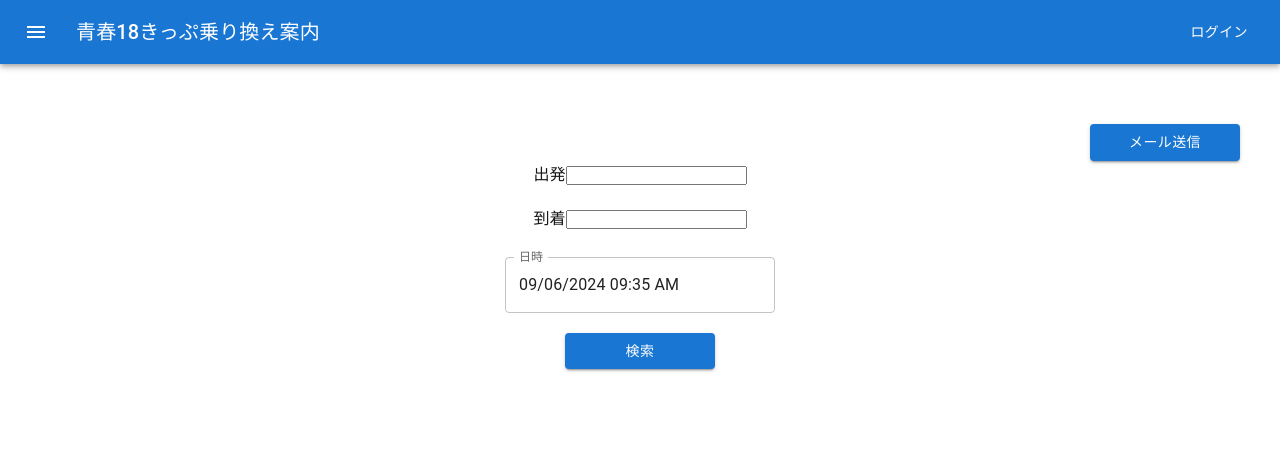
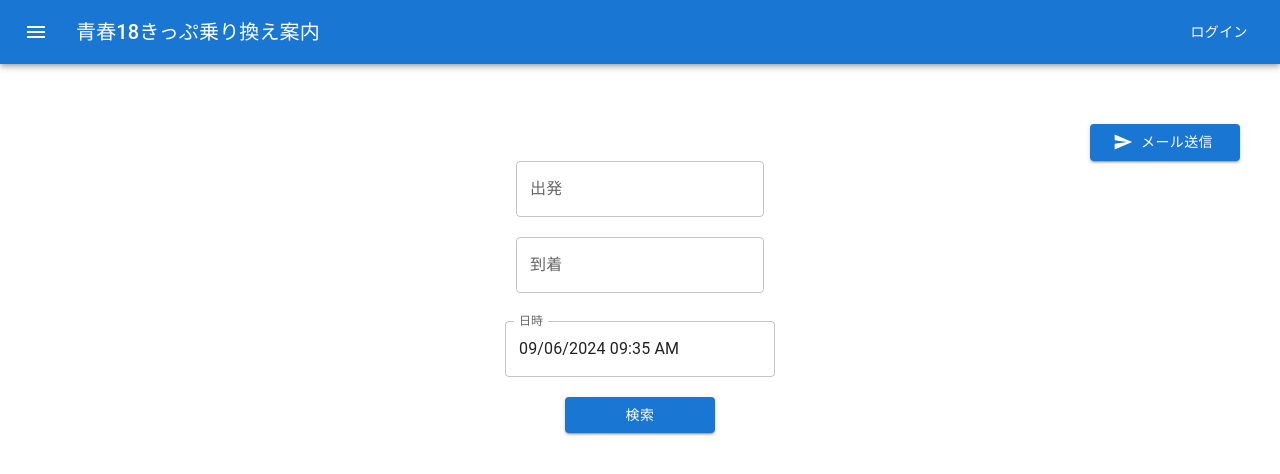
Before and after one commit to Tomohiro-Akinaga/TrekTrip, a Next.js app in the folder frontend/: page / in a window 1280 px wide. Shown: the top 474 px of the page. Built offline with nearby package versions, Linux system fonts and the light colour scheme.

Commit message:
ボタンをMUIに変更

```diff
--- a/frontend/src/components/atoms/button/TextButton/index.tsx
+++ b/frontend/src/components/atoms/button/TextButton/index.tsx
@@ -1,12 +1,27 @@
 import React, { ComponentPropsWithoutRef, PropsWithChildren } from "react";
 import style from "./index.module.css";
 import Button from "@mui/material/Button";
+import DeleteIcon from "@mui/icons-material/Delete";
 
-interface Props extends ComponentPropsWithoutRef<"button"> {}
+interface Props extends ComponentPropsWithoutRef<"button"> {
+  startIcon?: React.ReactNode;
+  endIcon?: React.ReactNode;
+}
 
-const TextButton = ({ children, onClick }: PropsWithChildren<Props>) => {
+const TextButton = ({
+  children,
+  onClick,
+  startIcon,
+  endIcon,
+}: PropsWithChildren<Props>) => {
   return (
-    <Button variant="contained" onClick={onClick} className={style.button}>
+    <Button
+      variant="contained"
+      onClick={onClick}
+      className={style.button}
+      startIcon={startIcon}
+      endIcon={endIcon}
+    >
       {children}
     </Button>
   );
--- a/frontend/src/components/organisms/SearchForm/index.tsx
+++ b/frontend/src/components/organisms/SearchForm/index.tsx
@@ -3,7 +3,7 @@ import TypeText from "@/components/atoms/input/TypeText";
 import styles from "./index.module.css";
 import SelectDateTime from "@/components/molecules/SelectDateTime";
 import TextButton from "@/components/atoms/button/TextButton";
-import getJST from "@/utils/getJST";
+import TextField from "@mui/material/TextField";
 import Icon from "@/components/atoms/Icon";
 import StepperBox from "@/components/molecules/box/StepperBox";
 import parseHTML from "@/utils/parseHTML";
@@ -70,8 +70,8 @@ const SearchForm = ({ children }: PropsWithChildren<Props>) => {
 
   return (
     <div className={styles.wrapper}>
-      <TypeText onChange={handleChangeArrival}>出発</TypeText>
-      <TypeText onChange={handleChangeDeparture}>到着</TypeText>
+      <TextField label="出発" onChange={handleChangeArrival} />
+      <TextField label="到着" onChange={handleChangeDeparture} />
       <SelectDateTime onChange={handleChangeDateTime} />
       <TextButton onClick={handleClick}>検索</TextButton>
       <TransiteBox />
--- a/frontend/src/components/pages/index.tsx
+++ b/frontend/src/components/pages/index.tsx
@@ -1,8 +1,9 @@
 import React from "react";
 import HomeLayout from "../templates/HomeLayout";
+import SendIcon from "@mui/icons-material/Send";
 
 const HomePage = () => {
-  return <HomeLayout buttonText="メール送信" />;
+  return <HomeLayout buttonText="メール送信" startIcon={<SendIcon />} />;
 };
 
 export default HomePage;
--- a/frontend/src/components/templates/HomeLayout/index.tsx
+++ b/frontend/src/components/templates/HomeLayout/index.tsx
@@ -5,13 +5,18 @@ import styles from "./index.module.css";
 
 interface Props {
   buttonText: string;
+  startIcon: React.ReactNode;
 }
 
-const HomeLayout = ({ children, buttonText }: PropsWithChildren<Props>) => {
+const HomeLayout = ({
+  children,
+  buttonText,
+  startIcon,
+}: PropsWithChildren<Props>) => {
   return (
     <div className={styles.wrapper}>
       <div className={styles.actionArea}>
-        <TextButton>{buttonText}</TextButton>
+        <TextButton startIcon={startIcon}>{buttonText}</TextButton>
       </div>
       <SearchForm />
     </div>
```
